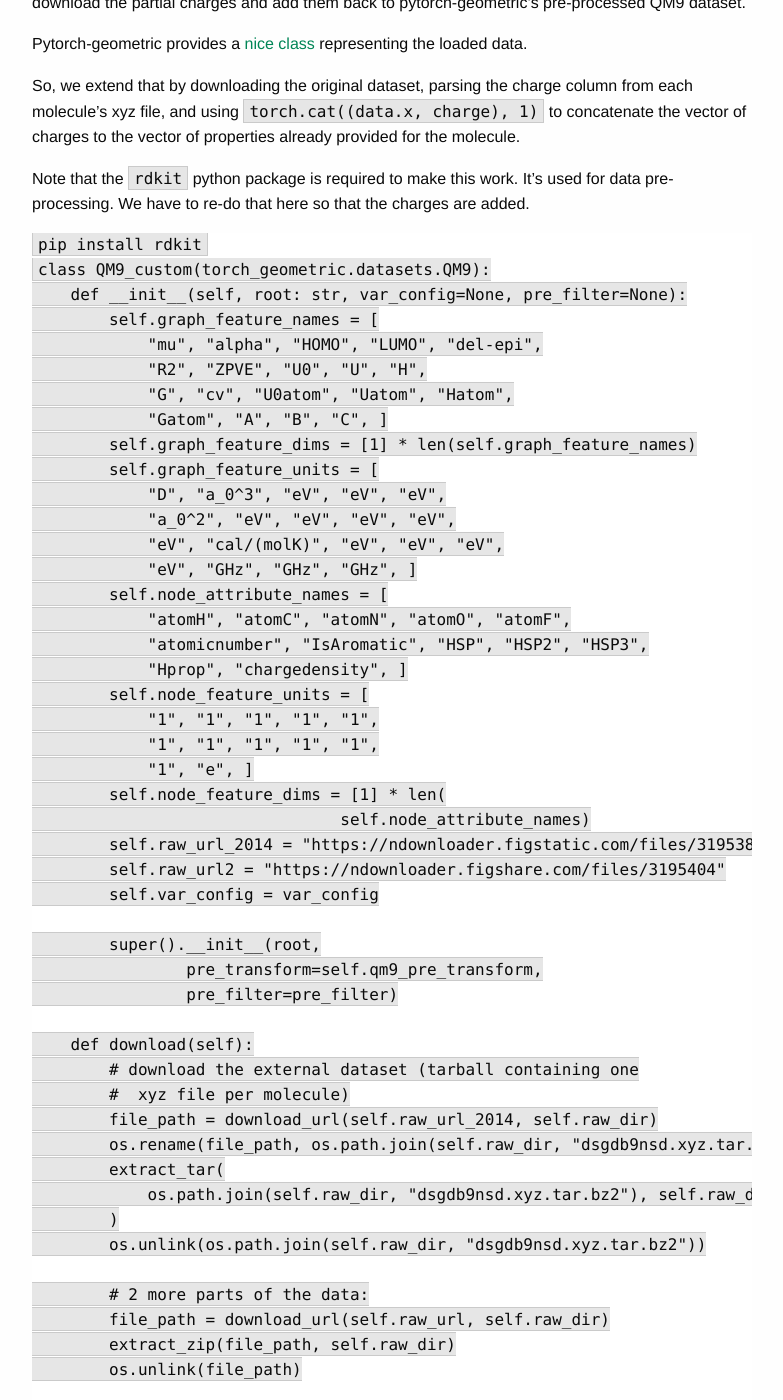
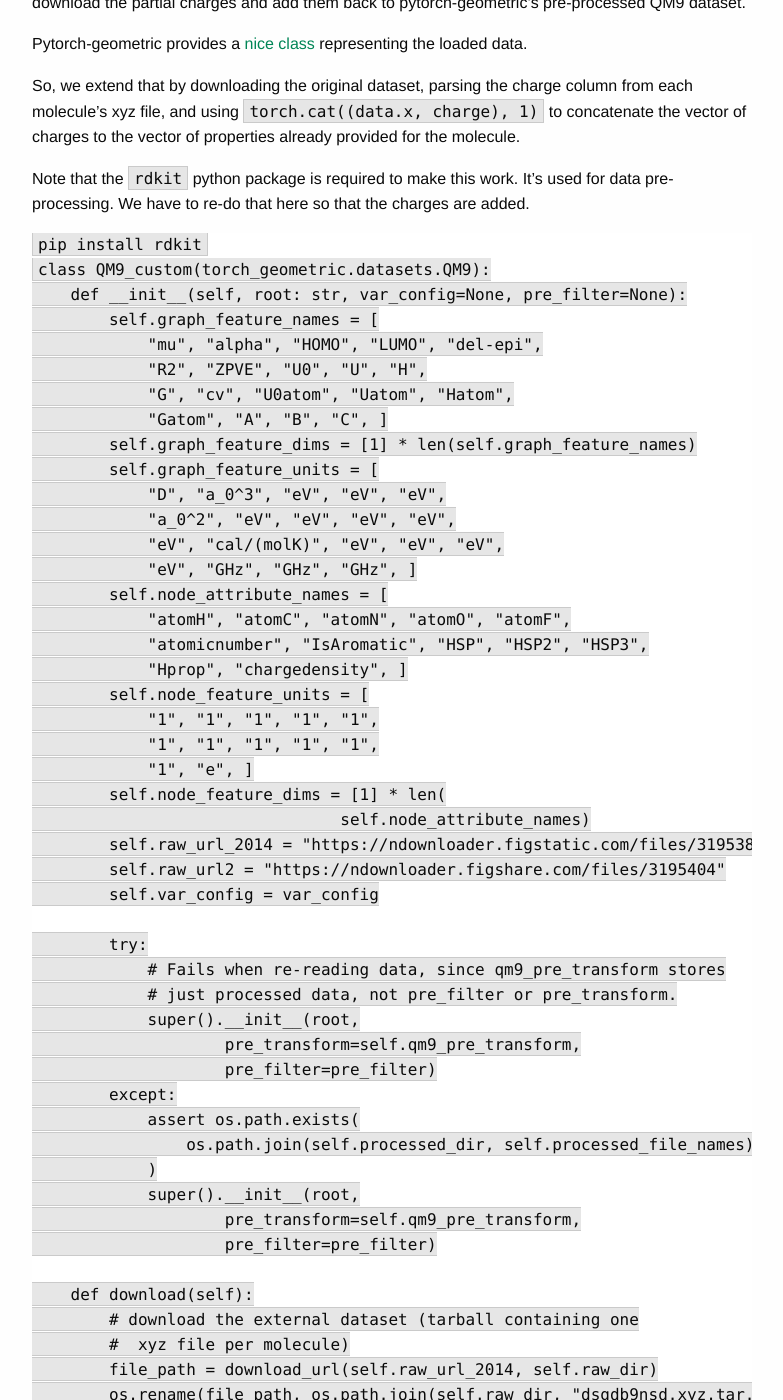
Before and after one commit to ORNL/developer.ornl.gov, a Jekyll site: the page built from _posts/2023-12-18-hydragnn.md, in a window 1280 px wide and 1400 px high, scrolled down 3215 px. Shown: the whole window, without its empty margins (123-906 px from the left). Built offline with Jekyll 4.4.1, drawn with Linux system fonts in a browser that asks for light colours; some of the changed text lies outside the part shown.

Commit message:
Updated data init on hydragnn atcle.

```diff
--- a/_posts/2023-12-18-hydragnn.md
+++ b/_posts/2023-12-18-hydragnn.md
@@ -185,9 +185,19 @@ class QM9_custom(torch_geometric.datasets.QM9):
         self.raw_url2 = "https://ndownloader.figshare.com/files/3195404"
         self.var_config = var_config
 
-        super().__init__(root,
-                pre_transform=self.qm9_pre_transform,
-                pre_filter=pre_filter)
+        try:
+            # Fails when re-reading data, since qm9_pre_transform stores
+            # just processed data, not pre_filter or pre_transform.
+            super().__init__(root,
+                    pre_transform=self.qm9_pre_transform,
+                    pre_filter=pre_filter)
+        except:
+            assert os.path.exists(
+                os.path.join(self.processed_dir, self.processed_file_names)
+            )
+            super().__init__(root,
+                    pre_transform=self.qm9_pre_transform,
+                    pre_filter=pre_filter)
 
     def download(self):
         # download the external dataset (tarball containing one
```
